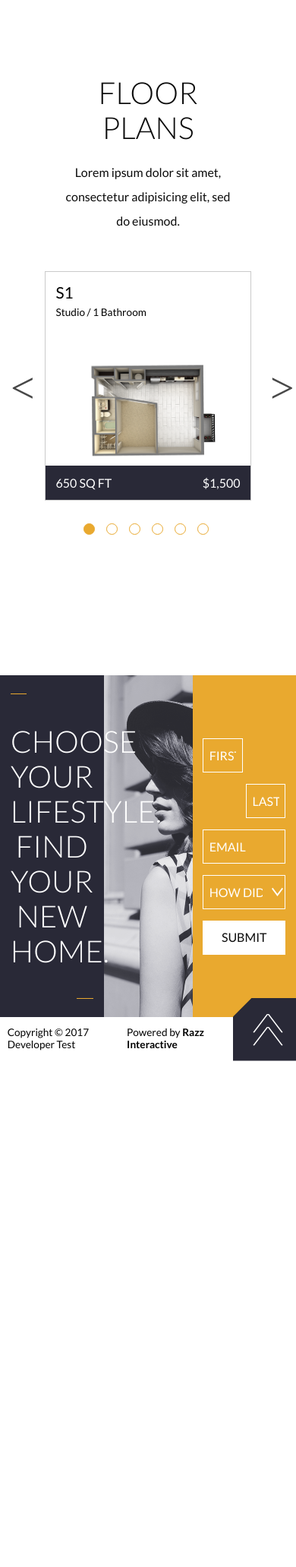
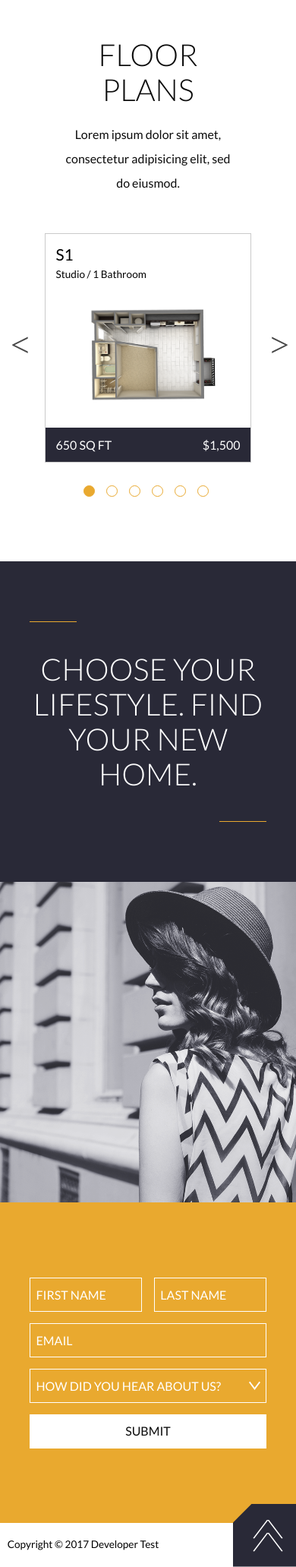
Before and after one commit to egmatti/wordpress-web-developer-candidate-site, a PHP site: page / in a window 390 px wide; the page is wider, and only the part inside the window is pictured. Shown: the part 845-2908 px from the top of that part at 76% size. Before the commit the page ends 2242 px from the top of that part, so only its background shows below. Run offline with PHP 8.4, Linux system fonts and the light colour scheme; some libraries are stand-ins or nearby versions; some web fonts are replaced.

Commit message:
Added mobile media queries

```diff
--- a/css/style.css
+++ b/css/style.css
@@ -723,6 +723,12 @@ p {
   flex-direction: row;
   height: auto;
   width: auto; }
+  @media (min-width: 768px) and (max-width: 1025px) {
+    .nav--right {
+      display: none; } }
+  @media (min-width: 0px) and (max-width: 767px) {
+    .nav--right {
+      display: none; } }
   .nav__item, .nav__item--first, .nav__item--last {
     font-family: "Montserrat", sans-serif;
     color: #0b0b0b;
@@ -731,6 +737,12 @@ p {
     padding: 0 20px; }
     .nav__item:hover, .nav__item--first:hover, .nav__item--last:hover {
       color: #e9a92f; }
+    @media (min-width: 768px) and (max-width: 1025px) {
+      .nav__item, .nav__item--first, .nav__item--last {
+        display: none; } }
+    @media (min-width: 0px) and (max-width: 767px) {
+      .nav__item, .nav__item--first, .nav__item--last {
+        display: none; } }
     .nav__item--first {
       align-items: center;
       display: flex;
@@ -744,6 +756,12 @@ p {
         height: 8px; }
         .nav__item--first:hover .hamburger-menu__row--top {
           margin-top: -8px; }
+      @media (min-width: 768px) and (max-width: 1025px) {
+        .nav__item--first {
+          display: flex; } }
+      @media (min-width: 0px) and (max-width: 767px) {
+        .nav__item--first {
+          display: flex; } }
     .nav__item--last {
       padding-right: 0px; }
 
@@ -798,6 +816,9 @@ footer {
   margin-right: -webkit-calc(1.25% + 83px);
   margin-right: -moz-calc(1.25% + 83px);
   margin-right: calc(1.25% + 83px); }
+  @media (min-width: 0px) and (max-width: 767px) {
+    .credits {
+      display: none; } }
   .credits span {
     font-size: 0.85rem;
     font-weight: 700; }
@@ -840,6 +861,12 @@ footer .arrow--bottom {
   height: -moz-calc(100vh - 87.5px);
   height: calc(100vh - 87.5px);
   width: 100%; }
+  @media (min-width: 0px) and (max-width: 767px) {
+    .hero-section {
+      background: url("../images/hero-image-mobile-2.png");
+      background-repeat: no-repeat;
+      background-size: cover;
+      background-position: center; } }
 
 .hero-section .headline-container {
   margin-left: 10%;
@@ -864,15 +891,24 @@ footer .arrow--bottom {
 .hero-section .arrow--top {
   bottom: 35px;
   right: 17.5px; }
+  @media (min-width: 0px) and (max-width: 767px) {
+    .hero-section .arrow--top {
+      right: 7.5px; } }
 .hero-section .arrow--bottom {
   bottom: 17.5px;
   right: 17.5px; }
+  @media (min-width: 0px) and (max-width: 767px) {
+    .hero-section .arrow--bottom {
+      right: 7.5px; } }
 
 #home-page .floor-plans-section {
   background: #fff;
   height: auto;
   margin: 100px 0 150px 0;
   width: 100%; }
+  @media (min-width: 0px) and (max-width: 767px) {
+    #home-page .floor-plans-section {
+      margin: 50px 0; } }
   #home-page .floor-plans-section__description {
     margin: 0 20%;
     text-align: center;
@@ -928,6 +964,9 @@ footer .arrow--bottom {
 #home-page .floor-plans-section .slick-prev:before, #home-page .floor-plans-section .slick-next:before {
   color: #0b0b0b;
   font-size: 3.5rem; }
+  @media (min-width: 0px) and (max-width: 767px) {
+    #home-page .floor-plans-section .slick-prev:before, #home-page .floor-plans-section .slick-next:before {
+      font-size: 2.75rem; } }
 
 #home-page .floor-plans-div {
   height: auto;
@@ -1002,22 +1041,38 @@ footer .arrow--bottom {
 #home-page .contact-section {
   height: 450px;
   width: 100%; }
+  @media (min-width: 0px) and (max-width: 767px) {
+    #home-page .contact-section {
+      height: auto; } }
   #home-page .contact-section__square, #home-page .contact-section__square--left, #home-page .contact-section__square--middle, #home-page .contact-section__square--right {
     display: inline-block;
     float: left;
     height: 100%; }
+    @media (min-width: 0px) and (max-width: 767px) {
+      #home-page .contact-section__square, #home-page .contact-section__square--left, #home-page .contact-section__square--middle, #home-page .contact-section__square--right {
+        display: block;
+        height: 50vh; } }
     #home-page .contact-section__square--left {
       background: #292937;
       width: 35%; }
+      @media (min-width: 0px) and (max-width: 767px) {
+        #home-page .contact-section__square--left {
+          width: 100%; } }
     #home-page .contact-section__square--middle {
       background: url("../images/contact-section-image.png");
       background-repeat: no-repeat;
       background-size: cover;
       background-position: center;
       width: 30%; }
+      @media (min-width: 0px) and (max-width: 767px) {
+        #home-page .contact-section__square--middle {
+          width: 100%; } }
     #home-page .contact-section__square--right {
       background: #e9a92f;
       width: 35%; }
+      @media (min-width: 0px) and (max-width: 767px) {
+        #home-page .contact-section__square--right {
+          width: 100%; } }
 
 #home-page .contact-section .headline-container {
   margin: 0 10%;
@@ -1064,6 +1119,9 @@ footer .arrow--bottom {
 
 #home-page .contact-form #first-name, #home-page .contact-form #last-name {
   width: 48%; }
+  @media (min-width: 0px) and (max-width: 767px) {
+    #home-page .contact-form #first-name, #home-page .contact-form #last-name {
+      width: 47.5%; } }
 
 #home-page .contact-section #first-name {
   float: left;
--- a/index.html
+++ b/index.html
@@ -320,7 +320,7 @@ HOME PAGE
       <div class="contact-section__square--left">
         <div class="headline-container">
           <div class="headline-container__border--top"></div>
-          <h2 class="headline">Choose<br/>your lifestyle. Find your<br/>new home.</h2>
+          <h2 class="headline">Choose your lifestyle. Find your new home.</h2>
           <div class="headline-container__border--bottom"></div>
         </div>
       </div>
--- a/js/home.js
+++ b/js/home.js
@@ -34,9 +34,25 @@ $(".floor-plans-slider--mobile").slick({
 
 // FLOOR PLANS IMAGE CONTAINER HEIGHT
 
-var floorPlansPostHeight = $(".floor-plans-post").height();
-var floorPlansTitleContainerHeight = $(".floor-plans-post__title-container").outerHeight(true);
-var floorPlansDetailsContainerHeight = $(".floor-plans-post__details-container").outerHeight();
-var floorPlansImageContainerHeight = floorPlansPostHeight - floorPlansTitleContainerHeight - floorPlansDetailsContainerHeight;
+var floorPlansPostHeightDesktop = $(".floor-plans-slider--desktop .floor-plans-post").height();
+var floorPlansTitleContainerHeightDesktop = $(".floor-plans-slider--desktop .floor-plans-post__title-container").outerHeight(true);
+var floorPlansDetailsContainerHeightDesktop = $(".floor-plans-slider--desktop .floor-plans-post__details-container").outerHeight();
+var floorPlansImageContainerHeightDesktop = floorPlansPostHeightDesktop - floorPlansTitleContainerHeightDesktop - floorPlansDetailsContainerHeightDesktop;
 
-$(".floor-plans-post__image-container").css({"height": floorPlansImageContainerHeight});
+$(".floor-plans-slider--desktop .floor-plans-post__image-container").css({"height": floorPlansImageContainerHeightDesktop});
+
+
+var floorPlansPostHeightTablet = $(".floor-plans-slider--tablet .floor-plans-post").height();
+var floorPlansTitleContainerHeightTablet = $(".floor-plans-slider--tablet .floor-plans-post__title-container").outerHeight(true);
+var floorPlansDetailsContainerHeightTablet = $(".floor-plans-slider--tablet .floor-plans-post__details-container").outerHeight();
+var floorPlansImageContainerHeightTablet = floorPlansPostHeightTablet - floorPlansTitleContainerHeightTablet - floorPlansDetailsContainerHeightTablet;
+
+$(".floor-plans-slider--tablet .floor-plans-post__image-container").css({"height": floorPlansImageContainerHeightTablet});
+
+
+var floorPlansPostHeightMobile = $(".floor-plans-slider--mobile .floor-plans-post").height();
+var floorPlansTitleContainerHeightMobile = $(".floor-plans-slider--mobile .floor-plans-post__title-container").outerHeight(true);
+var floorPlansDetailsContainerHeightMobile = $(".floor-plans-slider--mobile .floor-plans-post__details-container").outerHeight();
+var floorPlansImageContainerHeightMobile = floorPlansPostHeightMobile - floorPlansTitleContainerHeightMobile - floorPlansDetailsContainerHeightMobile;
+
+$(".floor-plans-slider--mobile .floor-plans-post__image-container").css({"height": floorPlansImageContainerHeightMobile});
--- a/scss/layout/_footer.scss
+++ b/scss/layout/_footer.scss
@@ -20,6 +20,10 @@ footer {
   margin-right: -webkit-calc(1.25% + 83px);
   margin-right:   -moz-calc(1.25% + 83px);
   margin-right:     calc(1.25% + 83px);
+
+  @include media-query(small) {
+    display: none;
+  }
 
   span {
     font-size: 0.85rem;
--- a/scss/layout/_hero.scss
+++ b/scss/layout/_hero.scss
@@ -8,6 +8,10 @@
   height:   -moz-calc(100vh - 87.5px);
   height:     calc(100vh - 87.5px); // Full view height minus height of header
   width: 100%;
+
+  @include media-query(small) {
+    @include bg-image($bg-image: "hero-image-mobile-2");
+  }
 }
 
 .hero-section .headline-container {
@@ -39,11 +43,19 @@
     @extend .arrow;
     bottom: 35px;
     right: 17.5px;
+
+    @include media-query(small) {
+      right: 7.5px;
+    }
   }
 
   @include m(bottom) {
     @extend .arrow;
     bottom: 17.5px;
     right: 17.5px;
+
+    @include media-query(small) {
+      right: 7.5px;
+    }
   }
 }
--- a/scss/modules/_nav.scss
+++ b/scss/modules/_nav.scss
@@ -20,6 +20,14 @@
 
   @include m(right) {
     @extend .nav;
+
+    @include media-query (medium) {
+      display: none;
+    }
+
+    @include media-query (small) {
+      display: none;
+    }
   }
 
   @include e(item) {
@@ -32,6 +40,14 @@
 
     &:hover {
       color: $color-nav-item-hover;
+    }
+
+    @include media-query(medium) {
+      display: none;
+    }
+
+    @include media-query(small) {
+      display: none;
     }
 
     @include m(first) {
@@ -51,6 +67,14 @@
           margin-top: -8px;
         }
       }
+
+      @include media-query(medium) {
+        display: flex;
+      }
+
+      @include media-query(small) {
+        display: flex;
+      }
     }
 
     @include m(last) {
--- a/scss/pages/_home.scss
+++ b/scss/pages/_home.scss
@@ -9,6 +9,10 @@
   height: auto;
   margin: 100px 0 150px 0;
   width: 100%;
+
+  @include media-query(small) {
+    margin: 50px 0;
+  }
 
   @include e(description) {
     margin: 0 20%;
@@ -81,6 +85,10 @@
 #home-page .floor-plans-section .slick-prev:before, #home-page .floor-plans-section .slick-next:before {
     color: $color-arrows-floor-plans;
     font-size: 3.5rem;
+
+    @include media-query(small) {
+      font-size: 2.75rem;
+    }
 }
 
 #home-page .floor-plans-div {
@@ -170,27 +178,48 @@
   height: 450px;
   width: 100%;
 
+  @include media-query(small) {
+    height: auto;
+  }
+
   @include e(square) {
     display: inline-block;
     float: left;
     height: 100%;
 
+    @include media-query(small) {
+      display: block;
+      height: 50vh;
+    }
+
     @include m(left) {
       @extend .contact-section__square;
       background: $color-contact-section-square-left;
       width: 35%;
+
+      @include media-query(small) {
+        width: 100%;
+      }
     }
 
     @include m(middle) {
       @extend .contact-section__square;
       @include bg-image($bg-image: "contact-section-image");
       width: 30%;
+
+      @include media-query(small) {
+        width: 100%;
+      }
     }
 
     @include m(right) {
       @extend .contact-section__square;
       background: $color-contact-section-square-right;
       width: 35%;
+
+      @include media-query(small) {
+        width: 100%;
+      }
     }
   }
 }
@@ -249,6 +278,10 @@
 
 #home-page .contact-form #first-name, #home-page .contact-form #last-name {
   width: 48%;
+
+  @include media-query(small) {
+    width: 47.5%;
+  }
 }
 
 #home-page .contact-section #first-name {
```
Also changed, not shown: images/hero-image-mobile-2.png (added), images/hero-image-mobile.png (added), 1 other file.
